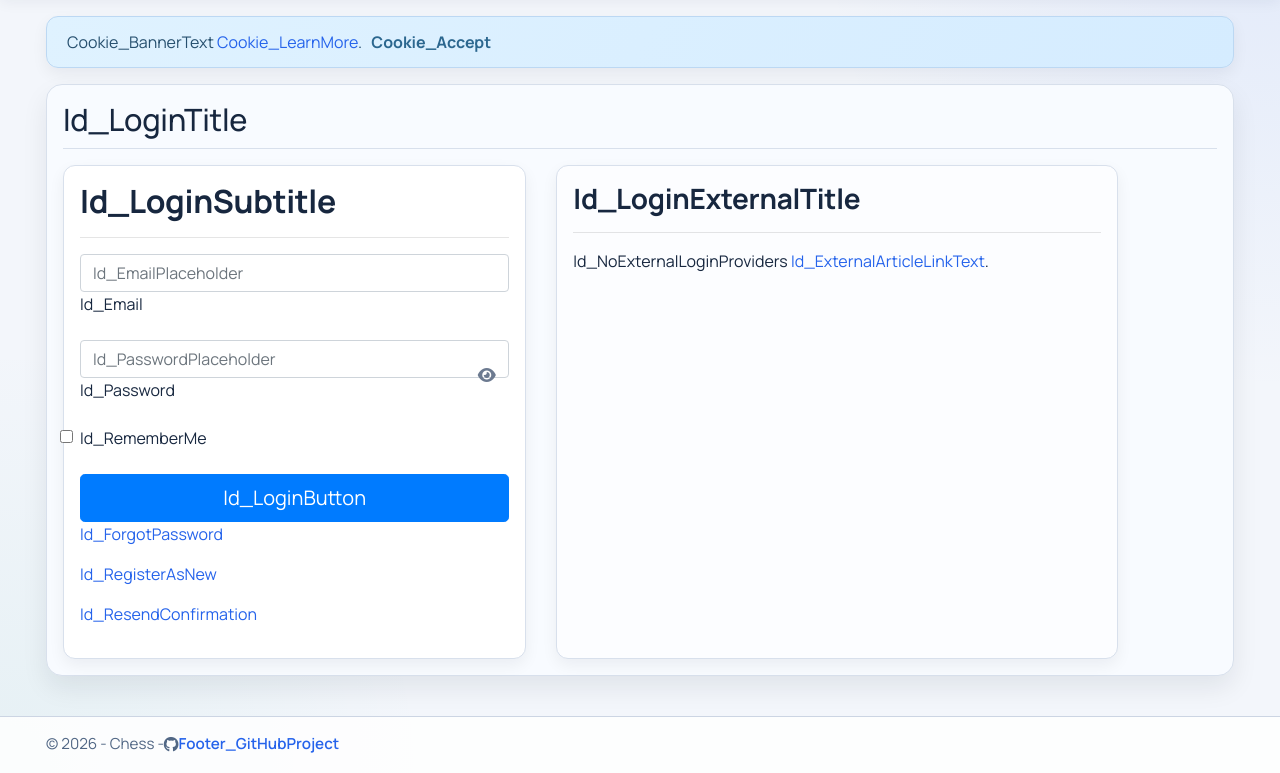
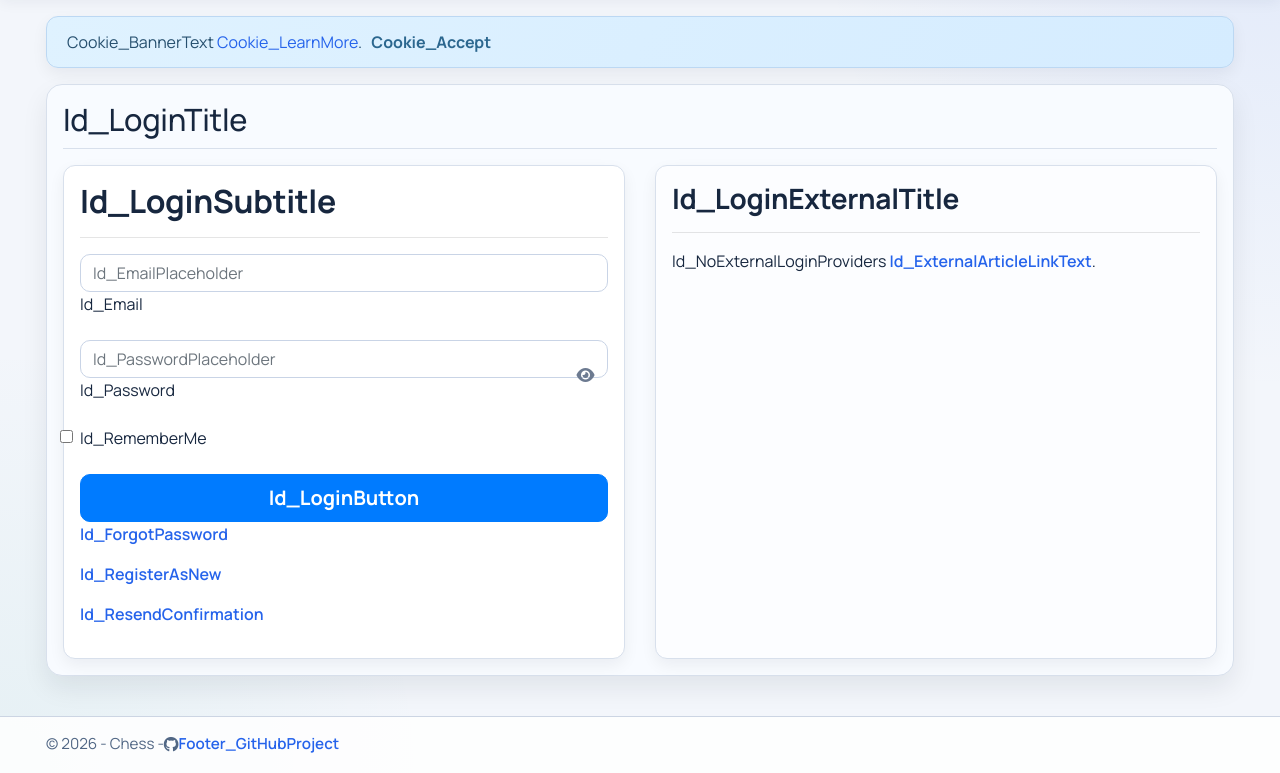
Before and after one commit to anton5267/Chess-master55, an ASP.NET Core app: page /Identity/Account/Login in a window 1280 px wide. Shown: the part 66-839 px from the top of the page. Run offline with ASP.NET Core 8, Linux system fonts and the light colour scheme; some libraries are stand-ins or nearby versions.

Commit message:
Auth and Manage UI consistency polish

```diff
--- a/src/Web/Chess.Web/Areas/Identity/Pages/Account/Login.cshtml
+++ b/src/Web/Chess.Web/Areas/Identity/Pages/Account/Login.cshtml
@@ -9,8 +9,8 @@
     <header class="auth-shell-header">
         <h1>@ViewData["Title"]</h1>
     </header>
-<div class="row auth-shell-row">
-    <div class="col-lg-5 col-md-6">
+<div class="row auth-shell-row auth-shell-content">
+    <div class="col-lg-6 col-md-6">
         <section class="auth-panel">
             <form id="account" method="post">
                 <h2>@Localizer["Id_LoginSubtitle"]</h2>
--- a/src/Web/Chess.Web/Areas/Identity/Pages/Account/Register.cshtml
+++ b/src/Web/Chess.Web/Areas/Identity/Pages/Account/Register.cshtml
@@ -9,8 +9,8 @@
         <h1>@ViewData["Title"]</h1>
     </header>
 
-<div class="row auth-shell-row">
-    <div class="col-lg-5 col-md-6">
+<div class="row auth-shell-row auth-shell-content">
+    <div class="col-lg-6 col-md-6">
         <form id="registerForm" class="auth-panel" asp-route-returnUrl="@Model.ReturnUrl" method="post">
             <h2>@Localizer["Id_RegisterSubtitle"]</h2>
             <hr />
--- a/src/Web/Chess.Web/wwwroot/css/account.css
+++ b/src/Web/Chess.Web/wwwroot/css/account.css
@@ -93,8 +93,79 @@
     text-decoration: none;
 }
 
+.manage-content-card h3 {
+    margin-top: 0;
+    margin-bottom: 0.8rem;
+    font-size: clamp(1.4rem, 2.5vw, 2rem);
+}
+
+.manage-content-card .row > .col-md-6,
+.manage-content-card .row > .col-md-8,
+.manage-content-card .row > .col-md-12 {
+    max-width: 100%;
+    flex: 0 0 100%;
+}
+
+.manage-content-card .form-floating > .form-control,
+.manage-content-card .form-control {
+    border-radius: 10px;
+    border-color: #c9d4e6;
+}
+
+.manage-content-card .form-control:focus {
+    border-color: #8badf0;
+    box-shadow: 0 0 0 0.2rem rgba(37, 99, 235, 0.14);
+}
+
+.manage-content-card .btn-primary {
+    width: min(440px, 100%);
+}
+
+.manage-content-card .btn-danger {
+    border-radius: 10px;
+}
+
+.auth-shell .form-control {
+    border-radius: 10px;
+    border-color: #c9d4e6;
+}
+
+.auth-shell .form-control:focus {
+    border-color: #8badf0;
+    box-shadow: 0 0 0 0.2rem rgba(37, 99, 235, 0.14);
+}
+
+.auth-shell .btn-primary {
+    border-radius: 10px;
+    font-weight: 700;
+}
+
+.auth-shell a {
+    font-weight: 600;
+}
+
+.auth-shell .checkbox {
+    margin-top: 0.25rem;
+    margin-bottom: 0.85rem;
+}
+
+@media (max-width: 1200px) {
+    .manage-shell-title {
+        font-size: 1.35rem;
+    }
+}
+
 @media (max-width: 991px) {
     .manage-shell-content {
         grid-template-columns: 1fr;
     }
+
+    .manage-shell-header {
+        align-items: flex-start;
+    }
+
+    .manage-user-chip {
+        width: 100%;
+        justify-content: center;
+    }
 }
```
Also changed, not shown: other parts of src/Web/Chess.Web/wwwroot/css/account.css (+14 -14 lines).
